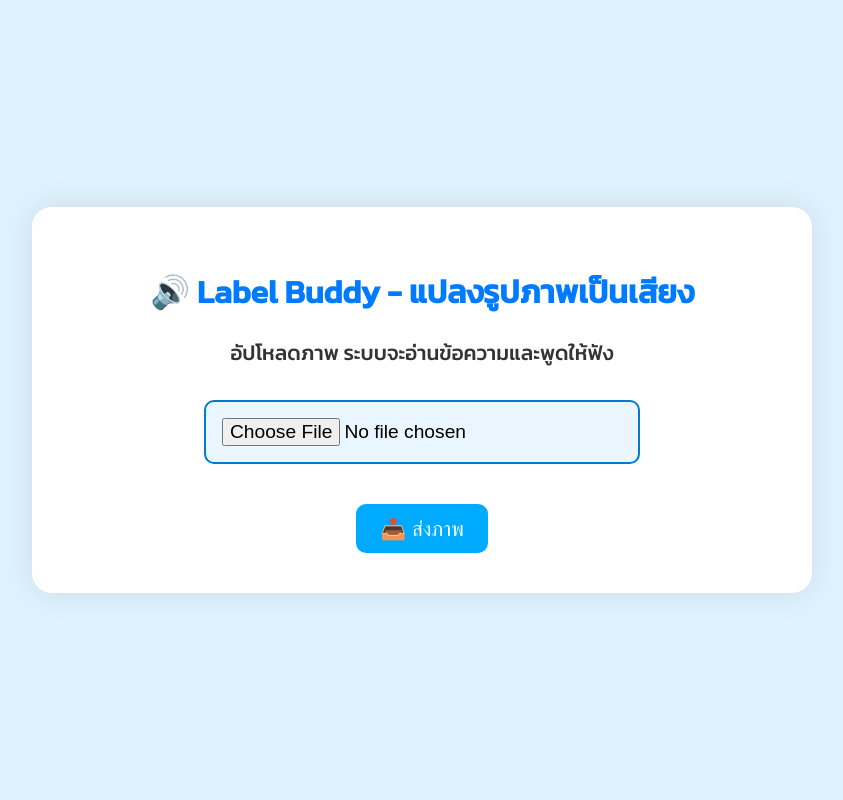
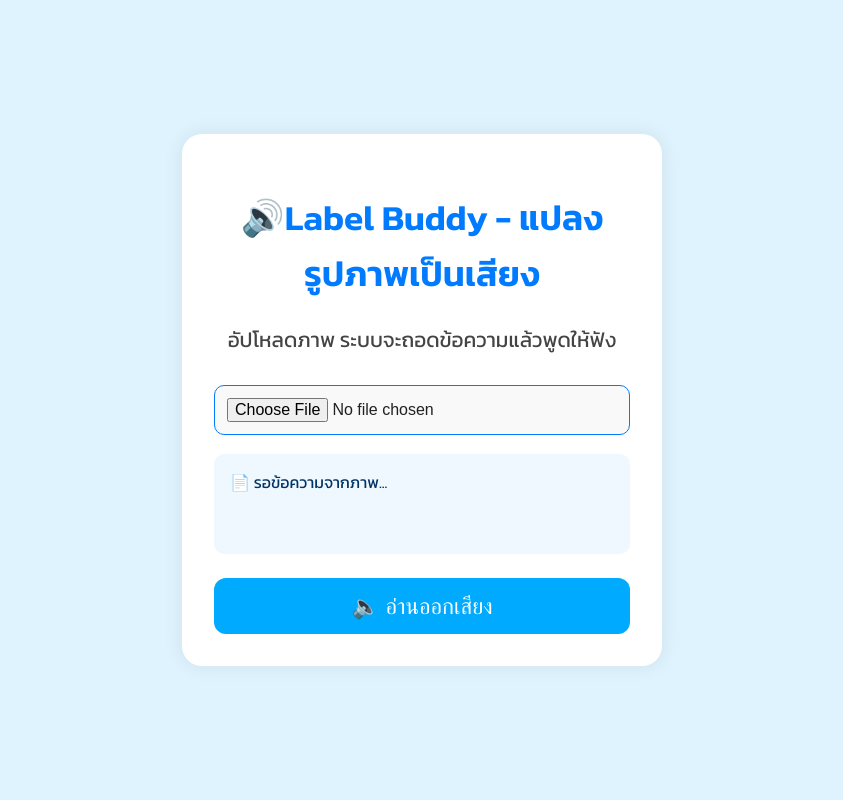
Before and after one commit to Tanadol-21/Label-Buddy, a Flask app: page / in a window 1280 px wide. Shown: the whole page, without its empty margins (218-1061 px from the left). Run offline with Flask 3, Linux system fonts and the light colour scheme.

Commit message:
Update index.html

```diff
--- a/templates/index.html
+++ b/templates/index.html
@@ -2,27 +2,29 @@
 <html lang="th">
 <head>
   <meta charset="UTF-8">
+  <meta name="viewport" content="width=device-width, initial-scale=1.0">
   <title>Label Buddy - แปลงรูปภาพเป็นเสียง</title>
-  <link href="https://fonts.googleapis.com/css2?family=Kanit:wght@500&display=swap" rel="stylesheet">
+  <link href="https://fonts.googleapis.com/css2?family=Kanit:wght@400;600&display=swap" rel="stylesheet">
   <style>
+    * { box-sizing: border-box; }
     body {
     font-family: 'Kanit', sans-serif;
     background-color: #dff3ff;
-      margin: 0;
-      padding: 0;
+    margin: 0; padding: 0;
     display: flex;
     justify-content: center;
     align-items: center;
     min-height: 100vh;
+    line-height: 1.6;
+    color: #222;
     }
-
     .card {
     background-color: white;
-      padding: 2.5rem;
+    padding: 2rem;
     border-radius: 20px;
-      box-shadow: 0 0 30px rgba(0,0,0,0.1);
-      width: 90%;
-      max-width: 700px;
+    box-shadow: 0 0 20px rgba(0,0,0,0.08);
+    width: 95%;
+    max-width: 480px;
     text-align: center;
     }
 
@@ -30,87 +32,69 @@
     font-size: 2rem;
     color: #007bff;
     margin-bottom: 1rem;
+    font-weight: 600;
     }
 
     p {
-      font-size: 1.3rem;
-      color: #333;
-      margin-bottom: 2rem;
+    font-size: 1.15rem;
+    margin-bottom: 1.8rem;
+    color: #444;
     }
 
     input[type="file"] {
-      font-size: 1.2rem;
-      padding: 1rem;
+    font-size: 1rem;
+    padding: 0.75rem;
     border-radius: 10px;
-      background-color: #eaf6ff;
-      border: 2px solid #007acc;
+    border: 1.5px solid #007bff;
+    background-color: #f9f9f9;
     width: 100%;
-      max-width: 400px;
-      margin-bottom: 1.5rem;
-      cursor: pointer;
+    margin-bottom: 1.2rem;
     }
 
     #textOutput {
-      font-size: 1.2rem;
+    font-size: 1rem;
     background-color: #f0f8ff;
     padding: 1rem;
     border-radius: 10px;
-      margin-top: 1rem;
     color: #003366;
-      white-space: pre-wrap;
+    white-space: pre-line;
+    line-height: 1.6;
     min-height: 100px;
-      line-height: 1.8rem;
+    text-align: left;
     }
 
     button {
-      font-size: 1.3rem;
-      margin-top: 1rem;
-      padding: 0.8rem 1.5rem;
+    margin-top: 1.5rem;
+    padding: 0.9rem 1.5rem;
+    font-size: 1.2rem;
     background-color: #00aaff;
     color: white;
     border: none;
-      border-radius: 10px;
+    border-radius: 12px;
     cursor: pointer;
-      transition: background-color 0.3s;
+    width: 100%;
+    transition: background-color 0.3s ease;
     }
 
     button:hover {
     background-color: #007acc;
     }
-
-    img {
-      max-width: 100%;
-      margin-top: 1rem;
-      border-radius: 10px;
+    @media (min-width: 768px) {
+      h1 { font-size: 2.2rem; }
+      p { font-size: 1.3rem; }
+      button { font-size: 1.4rem; }
     }
   </style>
 </head>
 <body>
   <div class="card">
-    <h1>🔊 Label Buddy - แปลงรูปภาพเป็นเสียง</h1>
-    <p>อัปโหลดภาพ ระบบจะอ่านข้อความและพูดให้ฟัง</p>
-
-    <form method="POST" action="/ocr" enctype="multipart/form-data">
-      <input type="file" name="image" accept="image/*" required>
-      <br>
-      <button type="submit">📤 ส่งภาพ</button>
-    </form>
-
-    {% if image_file %}
-      <img src="{{ url_for('static', filename=image_file) }}" alt="Uploaded Image">
-    {% endif %}
-
-    {% if markdown %}
-      <div id="textOutput">📄 {{ markdown }}</div>
-    {% endif %}
-
-    {% if audio_file %}
-      <h3>🔈 เสียงที่อ่านจากข้อความ</h3>
-      <audio controls autoplay>
-        <source src="{{ url_for('static', filename=audio_file) }}" type="audio/wav">
-        เบราว์เซอร์ของคุณไม่รองรับการเล่นเสียง
-      </audio>
-    {% endif %}
+    <h1>🔊Label Buddy - แปลงรูปภาพเป็นเสียง</h1>
+    <p>อัปโหลดภาพ ระบบจะถอดข้อความแล้วพูดให้ฟัง</p>
+    <input type="file" accept="image/*" id="imageInput">
+    <div id="textOutput">📄 รอข้อความจากภาพ...</div>
+    <button onclick="speakText()">🔈 อ่านออกเสียง</button>
   </div>
+  <script>
+  </script>
 </body>
 </html>
```
Lines whose indentation alone changed are shown as unchanged.
